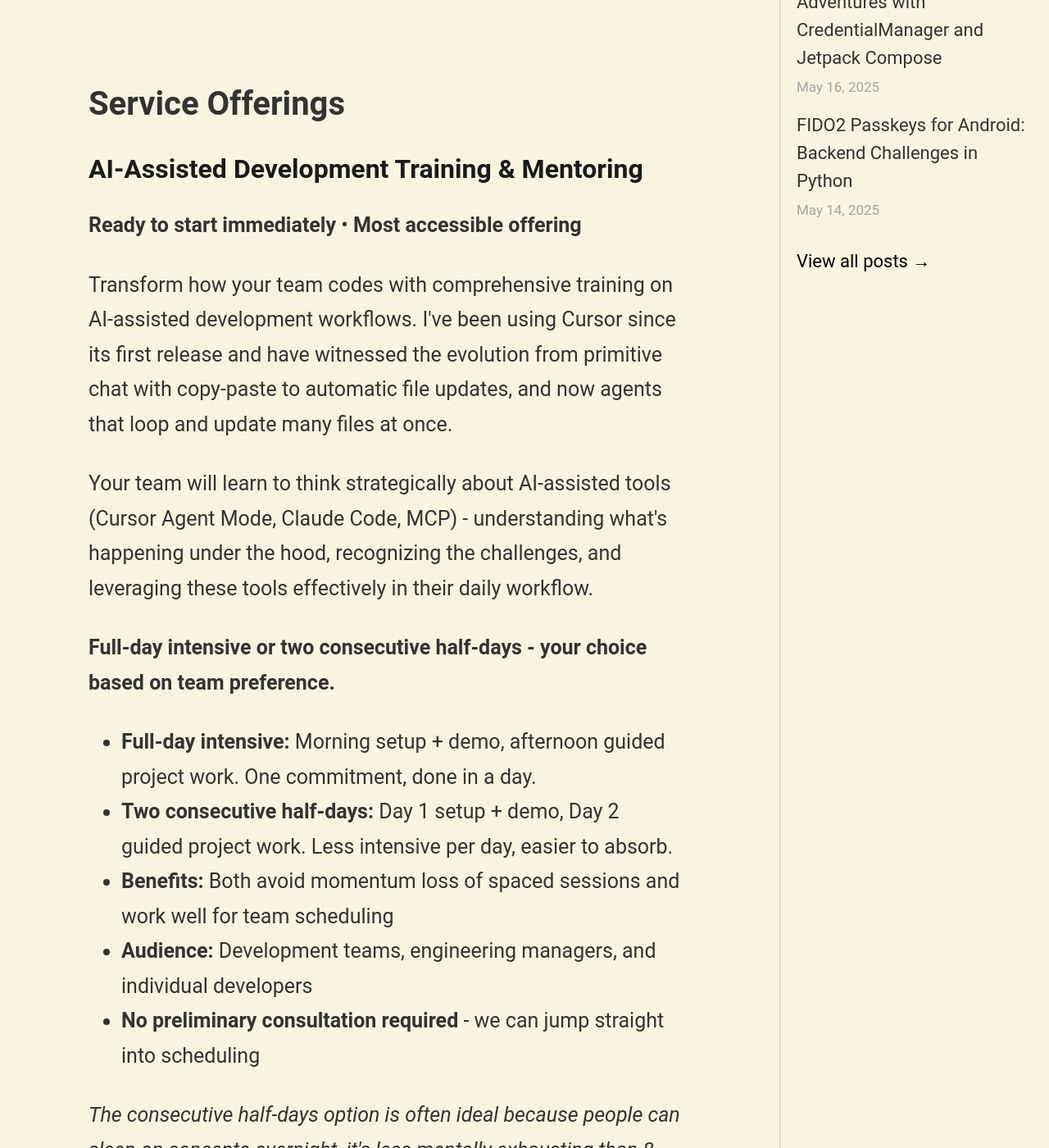
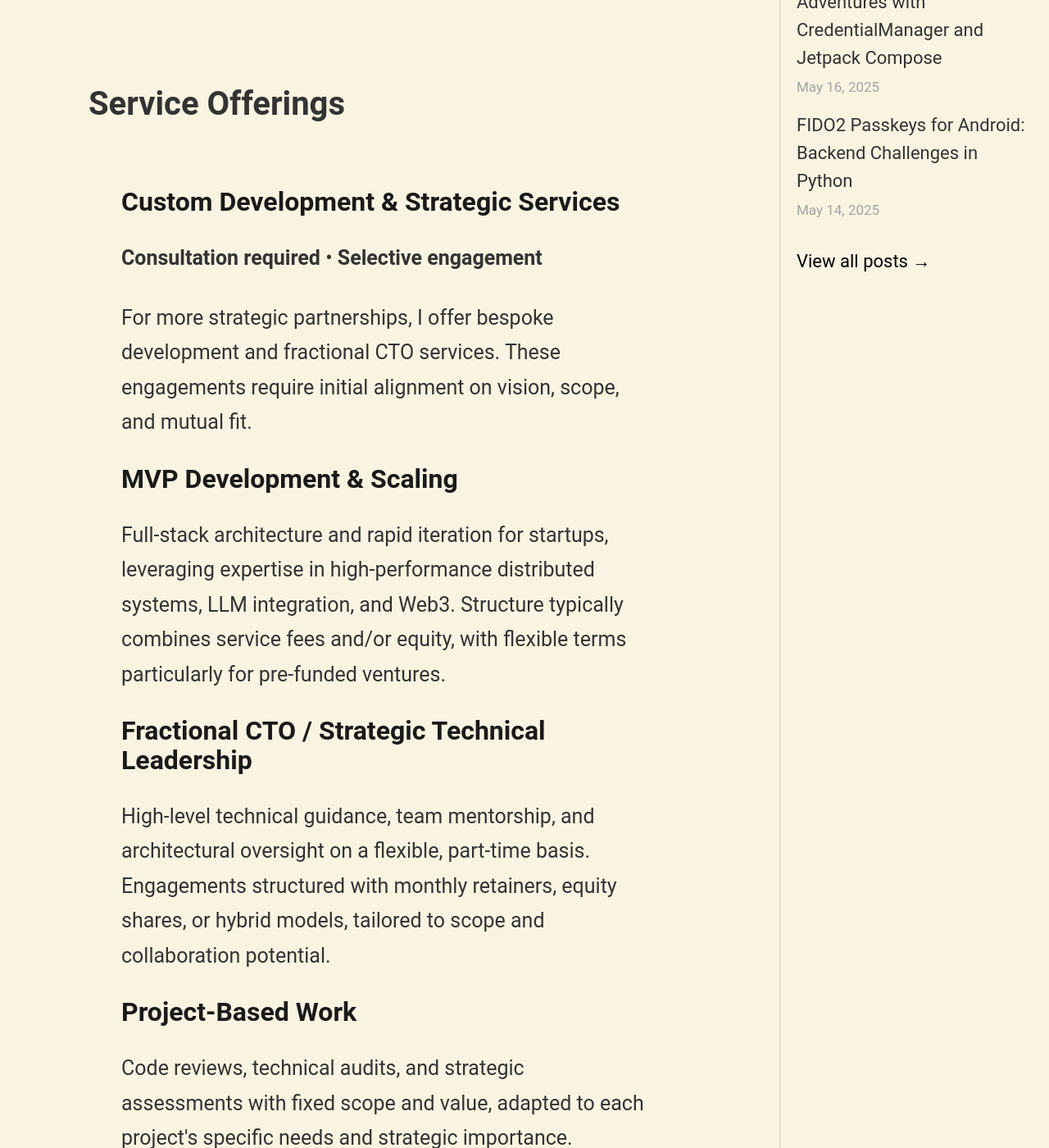
Before and after one commit to augchan42/augchan42.github.io, a Jekyll site: the page built from offerings/index.html, in a window 1280 px wide and 1400 px high, scrolled down 624 px. Shown: the whole window at 82% size. Built offline with Jekyll 4.4.1, drawn with Linux system fonts in a browser that asks for light colours; some web fonts are replaced; some of the changed text lies outside the part shown.

```diff
--- a/offerings/index.html
+++ b/offerings/index.html
@@ -25,30 +25,6 @@
   <section class="portfolio-section">
     <h2 class="portfolio-section-title">Service Offerings</h2>
 
-    <h3 class="portfolio-section-subtitle">AI-Assisted Development Training &amp; Mentoring</h3>
-    <p class="portfolio-text">
-      <strong>Ready to start immediately</strong> • <strong>Most accessible offering</strong>
-    </p>
-    <p class="portfolio-text">
-      Transform how your team codes with comprehensive training on AI-assisted development workflows. I've been using Cursor since its first release and have witnessed the evolution from primitive chat with copy-paste to automatic file updates, and now agents that loop and update many files at once.
-    </p>
-    <p class="portfolio-text">
-      Your team will learn to think strategically about AI-assisted tools (Cursor Agent Mode, Claude Code, MCP) - understanding what's happening under the hood, recognizing the challenges, and leveraging these tools effectively in their daily workflow.
-    </p>
-    <p class="portfolio-text">
-      <strong>Full-day intensive or two consecutive half-days - your choice based on team preference.</strong>
-    </p>
-    <ul class="portfolio-list">
-      <li><strong>Full-day intensive:</strong> Morning setup + demo, afternoon guided project work. One commitment, done in a day.</li>
-      <li><strong>Two consecutive half-days:</strong> Day 1 setup + demo, Day 2 guided project work. Less intensive per day, easier to absorb.</li>
-      <li><strong>Benefits:</strong> Both avoid momentum loss of spaced sessions and work well for team scheduling</li>
-      <li><strong>Audience:</strong> Development teams, engineering managers, and individual developers</li>
-      <li><strong>No preliminary consultation required</strong> - we can jump straight into scheduling</li>
-    </ul>
-    <p class="portfolio-text">
-      <em>The consecutive half-days option is often ideal because people can sleep on concepts overnight, it's less mentally exhausting than 8 hours straight, maintains momentum and context, and the environment stays set up between sessions.</em>
-    </p>
-  </section>
 
   <section class="portfolio-section">
     <h3 class="portfolio-section-subtitle">Custom Development &amp; Strategic Services</h3>
```
